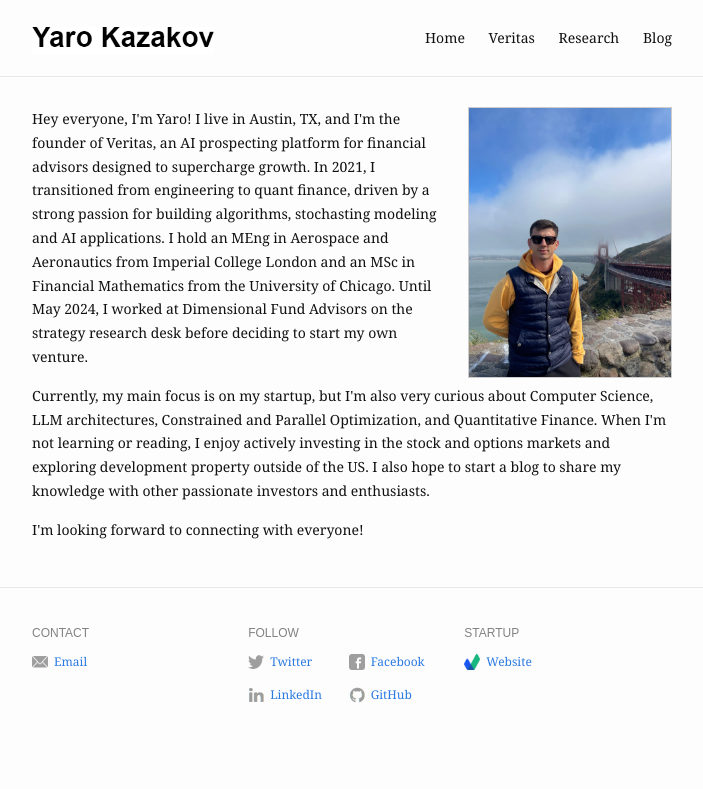
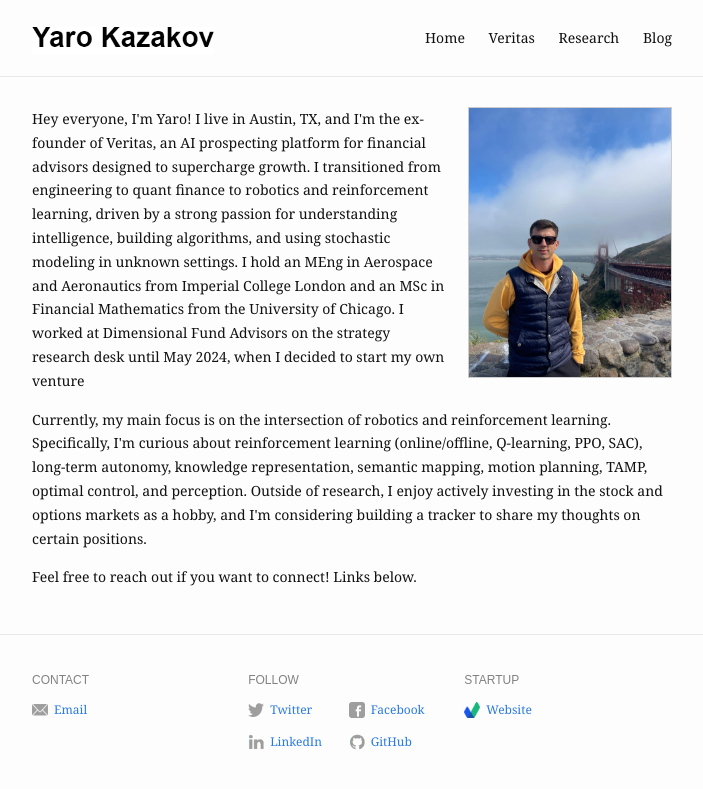
Before and after one commit to eliottvincent/bay, a Jekyll site: the page built from index.md, in a window 1280 px wide. Shown: the top 789 px of the page, without its empty margins (288-991 px from the left). Built offline with Jekyll 4.4.1, drawn with Linux system fonts in a browser that asks for light colours.

Commit message:
home_page

```diff
--- a/index.md
+++ b/index.md
@@ -6,13 +6,13 @@
 ---
 
 <p>
-  Hey everyone, I'm Yaro! I live in Austin, TX, and I'm the founder of Veritas, an AI prospecting platform for financial advisors designed to supercharge growth. In 2021, I transitioned from engineering to quant finance, driven by a strong passion for building algorithms, stochasting modeling and AI applications. I hold an MEng in Aerospace and Aeronautics from Imperial College London and an MSc in Financial Mathematics from the University of Chicago. Until May 2024, I worked at Dimensional Fund Advisors on the strategy research desk before deciding to start my own venture.
+  Hey everyone, I'm Yaro! I live in Austin, TX, and I'm the ex-founder of Veritas, an AI prospecting platform for financial advisors designed to supercharge growth. I transitioned from engineering to quant finance to robotics and reinforcement learning, driven by a strong passion for understanding intelligence, building algorithms, and using stochastic modeling in unknown settings. I hold an MEng in Aerospace and Aeronautics from Imperial College London and an MSc in Financial Mathematics from the University of Chicago. I worked at Dimensional Fund Advisors on the strategy research desk until May 2024, when I decided to start my own venture
 </p>
 
 <p>
-  Currently, my main focus is on my startup, but I'm also very curious about Computer Science, LLM architectures, Constrained and Parallel Optimization, and Quantitative Finance. When I'm not learning or reading, I enjoy actively investing in the stock and options markets and exploring development property outside of the US. I also hope to start a blog to share my knowledge with other passionate investors and enthusiasts.
+  Currently, my main focus is on the intersection of robotics and reinforcement learning. Specifically, I'm curious about reinforcement learning (online/offline, Q-learning, PPO, SAC), long-term autonomy, knowledge representation, semantic mapping, motion planning, TAMP, optimal control, and perception. Outside of research, I enjoy actively investing in the stock and options markets as a hobby, and I'm considering building a tracker to share my thoughts on certain positions.
 </p>
 
 <p>
-  I'm looking forward to connecting with everyone!
+  Feel free to reach out if you want to connect! Links below.
 </p>
```
Also changed, not shown: 1 other file.
